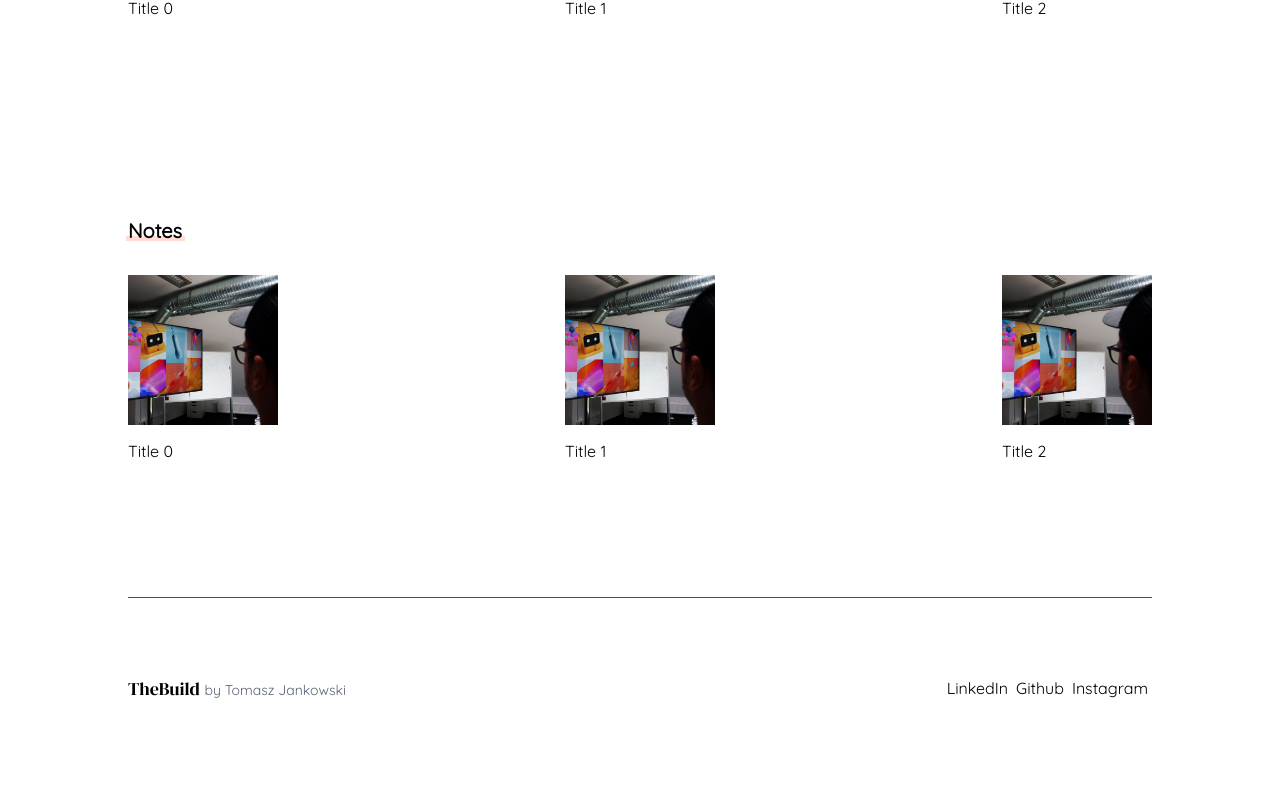
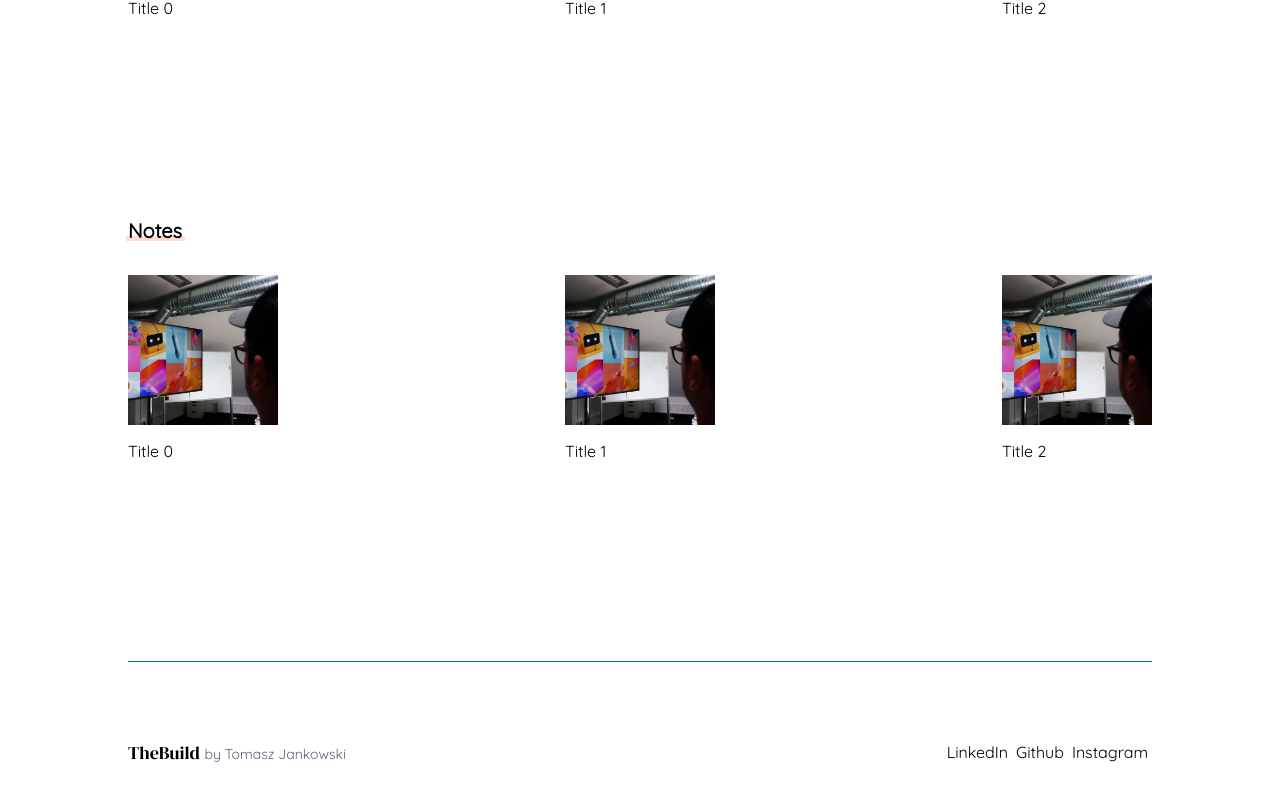
Before and after one commit to tjankowski/thebuild, a Next.js app: page /about in a window 1280 px wide. Shown: the part 1352-2152 px from the top of the page. Before the commit the page ends 2130 px from the top, so only its background shows below. Built offline with nearby package versions, Linux system fonts and the light colour scheme.

Commit message:
Add grid item with span for half of the horizontal space

```diff
--- a/styles/Layout.module.scss
+++ b/styles/Layout.module.scss
@@ -9,6 +9,10 @@
   display: grid;
   grid-template-columns: repeat(12, 1fr);
   gap: 2rem;
+
+  &__half {
+    grid-column: span 6;
+  }
 }
 
 .grid3 {
@@ -42,6 +46,7 @@
 }
 
 .footer {
+  margin-top: 8em;
   padding: 4em 0;
   display: flex;
   justify-content: space-between;
```
